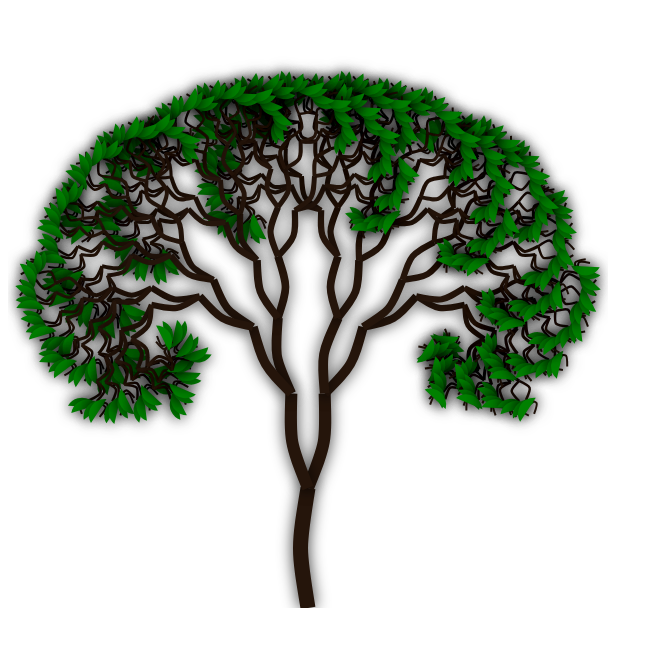
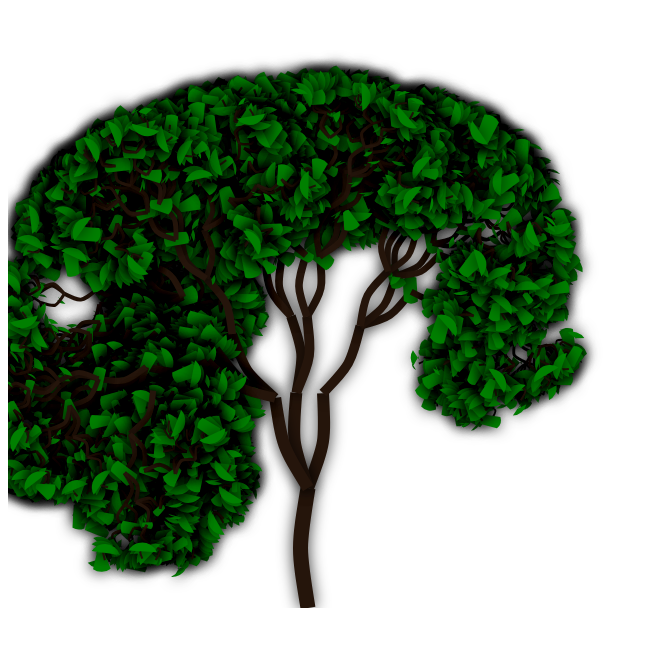
Before and after one commit to JilinXie/interesting, a plain HTML site: page Mandelbrot/factaltree.html in a window 1280 px wide. Shown: the whole page, without its empty margins (0-663 px from the left). Drawn offline with Linux system fonts and the light colour scheme.

Commit message:
update fact tree

```diff
--- a/Mandelbrot/factaltree.html
+++ b/Mandelbrot/factaltree.html
@@ -14,8 +14,21 @@ ctx.fillStyle = "green";
 ctx.shadowBlur = 15;
 ctx.shadowColor = "rgba(0, 0, 0, 0.8";
 
+function randint(start, end) {
+    return Math.floor(Math.random() * (end-start+1)) + start;
+}
 
-function draw(startX, startY, len, angle, lwidth) {
+function drawLeaves(len) {
+    ctx.beginPath();
+    let sa = randint(0, 1.3);
+    ctx.arc(0, -len, randint(5, 15), Math.PI * sa, Math.PI*(sa+0.4));
+    sa = randint(0, 1.3);
+    ctx.arc(0, -len, randint(5, 15), Math.PI * sa, Math.PI*(sa+0.3));
+    ctx.fill()
+}
+
+
+function draw(bnum, startX, startY, len, angle, lwidth) {
   ctx.beginPath();
   ctx.save();
 
@@ -29,7 +42,10 @@ function draw(startX, startY, len, angle, lwidth) {
       ctx.bezierCurveTo(-10, -len/2, -10, -len/2, 0, -len);
   }
   ctx.stroke();
-  console.log(startX, startY, angle * Math.PI/180, -len);
+
+  if (bnum > 2) {
+    drawLeaves(len);
+  }
 
   if(len <= 20) {
     ctx.beginPath();
@@ -39,14 +55,25 @@ function draw(startX, startY, len, angle, lwidth) {
     return;
   }
 
-  draw(0, -len, len*0.8, angle+10, lwidth*0.8);
-  draw(0, -len, len*0.8, angle-10, lwidth*0.8);
+  bnum += 1
+  if (randint(1, 10) > 1) {
+      draw(bnum, 0, -len, len*0.8, angle+randint(5, 15), lwidth*0.8);
+  }
+  if (randint(1, 10) > 1) {
+      draw(bnum, 0, -len, len*0.8, angle-randint(5, 15), lwidth*0.8);
+  }
+  if (randint(1, 10) > 5) {
+      draw(bnum, 0, -len, len*0.8, angle-randint(20, 25), lwidth*0.8);
+  }
+  if (randint(1, 10) > 5) {
+      draw(bnum, 0, -len, len*0.8, angle+randint(20, 25), lwidth*0.8);
+  }
 
   ctx.restore();
 }
 
 
-draw(300, 600, 120, 0, 15)
+draw(0, 300, 600, 120, 0, 15)
 
 </script>
 </body>
```
